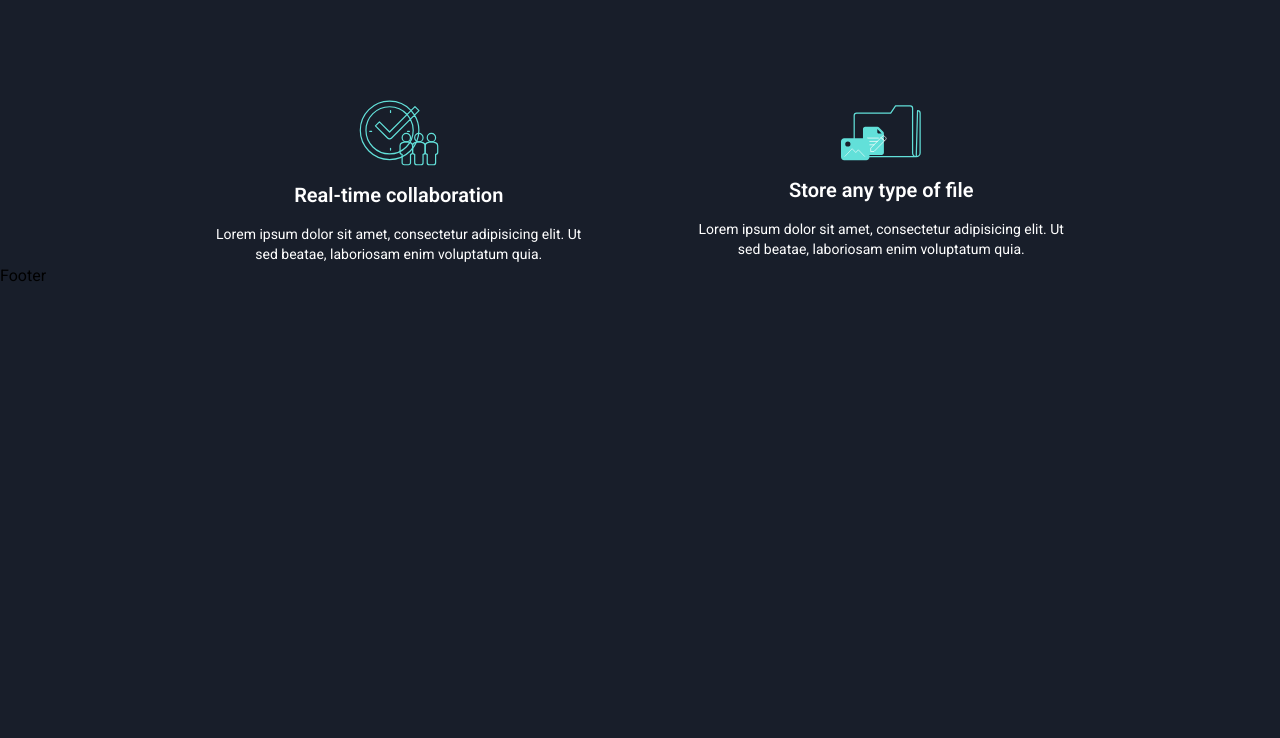
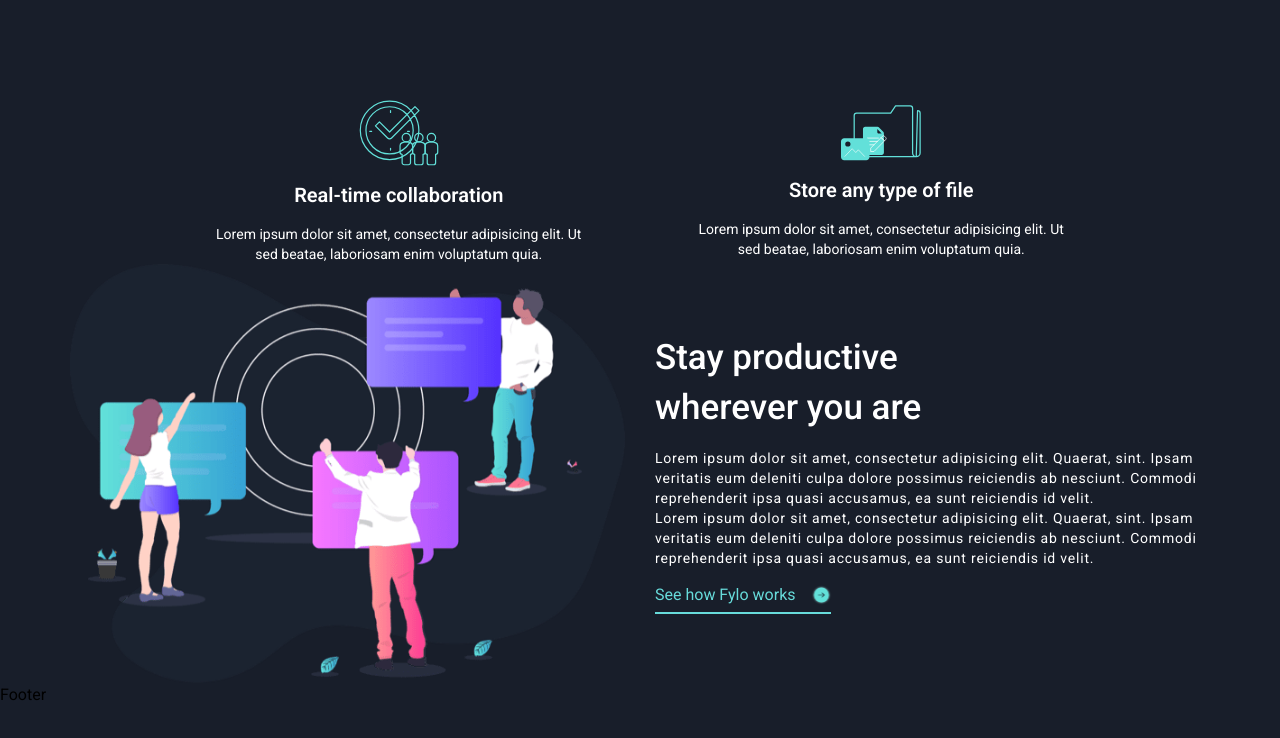
Before and after one commit to AhmedMstafa/fylo, a React (Vite) app: page / in a window 1280 px wide. Shown: the part 1452-2190 px from the top of the page. Built offline with nearby package versions, Linux system fonts and the light colour scheme.

Commit message:
Add stayproductive section

```diff
--- /dev/null
+++ b/src/components/StayProductive.jsx
@@ -0,0 +1,44 @@
+export default function StayProductive() {
+  return (
+    <section>
+      <div className="container grid grid-cols-1 md:grid-cols-2 gap-[30px] place-items-center">
+        <div>
+          <img
+            src="/src/assets/images/illustration-stay-productive.png"
+            alt="stay productive img"
+          />
+        </div>
+        <div className="text-white ">
+          <h3 className="font-medium text-[35px] leading-[50px] ">
+            Stay productive <br /> wherever you are
+          </h3>
+          <div className="my-[15px] font-normal text-sm tracking-[0.8px]">
+            <p>
+              Lorem ipsum dolor sit amet, consectetur adipisicing elit. Quaerat,
+              sint. Ipsam veritatis eum deleniti culpa dolore possimus
+              reiciendis ab nesciunt. Commodi reprehenderit ipsa quasi
+              accusamus, ea sunt reiciendis id velit.
+            </p>
+            <p>
+              Lorem ipsum dolor sit amet, consectetur adipisicing elit. Quaerat,
+              sint. Ipsam veritatis eum deleniti culpa dolore possimus
+              reiciendis ab nesciunt. Commodi reprehenderit ipsa quasi
+              accusamus, ea sunt reiciendis id velit.
+            </p>
+          </div>
+          <a
+            href="/"
+            className=" flex items-center gap-[15px] w-fit text-primary hover:text-[#42b0d1] border-b-2 border-primary border-solid pb-[5px] transition-colors duration-200"
+          >
+            See how Fylo works
+            <img
+              src="/src/assets/images/icon-arrow.svg"
+              alt="arrow-img"
+              className="w-[20px] h-[20px] object-contain animate-move-right"
+            />
+          </a>
+        </div>
+      </div>
+    </section>
+  );
+}
--- a/src/pages/Home.jsx
+++ b/src/pages/Home.jsx
@@ -1,10 +1,13 @@
 import Landing from '../components/Landing';
 import Features from '../components/Features.jsx';
+import StayProductive from '../components/StayProductive.jsx';
+
 export default function Home() {
   return (
     <>
       <Landing />
       <Features />
+      <StayProductive />
     </>
   );
 }
--- a/src/styles.css
+++ b/src/styles.css
@@ -8,6 +8,25 @@
   --breakpoint-lg: 992px;
   --breakpoint-xl: 1200px;
   --breakpoint-2xl: 1400px;
+  --color-primary: #67dbda;
+  --animate-move-right: move-right 1s ease-out infinite;
+  @keyframes move-right {
+    0%,
+    100% {
+      transform: translateX(0);
+      -webkit-transform: translateX(0);
+      -moz-transform: translateX(0);
+      -ms-transform: translateX(0);
+      -o-transform: translateX(0);
+    }
+    50% {
+      transform: translateX(10px);
+      -webkit-transform: translateX(10px);
+      -moz-transform: translateX(10px);
+      -ms-transform: translateX(10px);
+      -o-transform: translateX(10px);
+    }
+  }
 }
 
 @layer {
```
